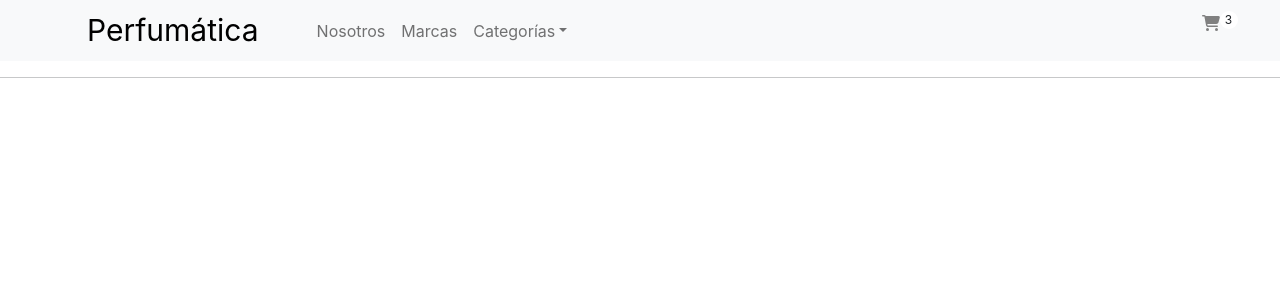
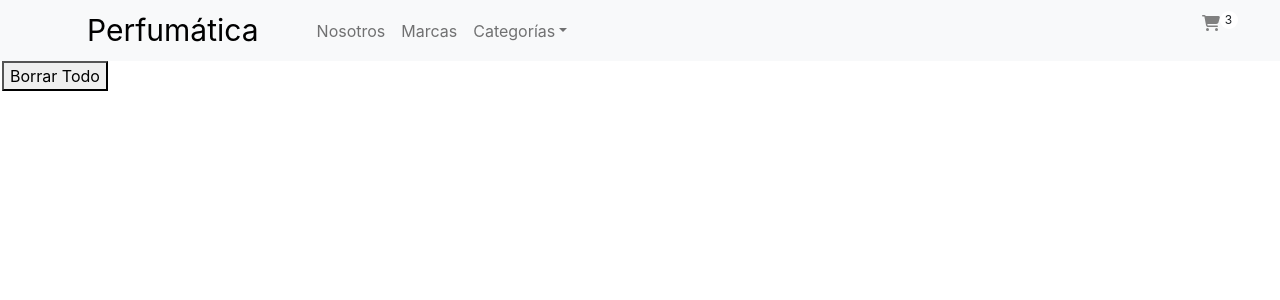
Before and after one commit to PaolaGuanca/perfumatica, a React (Create React App) app: page /Cart in a window 1280 px wide. Shown: the top 300 px of the page. Built offline with nearby package versions, Linux system fonts and the light colour scheme.

Commit message:
se agrega context

```diff
--- a/src/App.js
+++ b/src/App.js
@@ -3,10 +3,13 @@ import ItemListContainer from './componentes/ItemListContainer'
 import ItemDetailContainer from './componentes/ItemDetailContainer'
 import NavBar from './componentes/NavBar'
 import Cart from './componentes/Cart'
+import CartContextProvider  from './componentes/CartContext'
 import './App.css';
+
 
 const App = () => {
   return (
+    <CartContextProvider>
     <BrowserRouter>
      <NavBar />
        <Routes>
@@ -16,6 +19,7 @@ const App = () => {
          <Route path='/Cart' element={<Cart />} />
       </Routes>
     </BrowserRouter>
+    </CartContextProvider>
   );
 }
 
--- a/src/componentes/Cart.js
+++ b/src/componentes/Cart.js
@@ -1,7 +1,18 @@
+import { useContext } from "react"
+import { CartContext } from "./CartContext";
+
 const Cart = () => {
+    const contx = useContext(CartContext);
+
     return (
         <>
-        <hr></hr>
+        <button onClick={contx.clear}>Borrar Todo </button>
+        {
+            contx.cartList.map(item =>
+               <li>{item.marca}
+               <button onClick={() => contx.removeItem(item.id)}>Borrar Producto</button>
+               </li>)
+        }
         </>
     );
 }
--- /dev/null
+++ b/src/componentes/CartContext.js
@@ -0,0 +1,28 @@
+import { createContext, useState } from 'react'
+
+export const CartContext = createContext();
+
+const CartContextProvider =({ children }) => {
+    const [cartList, setCartList] = useState([]);
+
+    const addItem = (perfumes, quantity) => {
+        setCartList([...cartList, perfumes]);
+
+    }
+
+    const clear = () => {
+        setCartList([]);
+    }
+
+    const removeItem = (id) => {
+        setCartList(cartList.filter(item => item.id !== id));
+    }
+
+    return(
+        <CartContext.Provider value={{cartList, addItem, clear, removeItem}}  >
+            { children }
+        </CartContext.Provider>
+    );
+}
+
+export default CartContextProvider;
--- a/src/componentes/ItemDetail.js
+++ b/src/componentes/ItemDetail.js
@@ -1,14 +1,18 @@
 import { useState } from 'react';
 import { Link } from "react-router-dom";
 import ItemCount from './ItemCount';
+import { useContext } from "react"
+import { CartContext } from "./CartContext";
 import '../App.css';
 
 const ItemDetail = ({ item }) => {
     const [itemCount, setItemCount] = useState(0);
+    const contx = useContext(CartContext);
 
     const onAdd = (quantity) => {
         alert("Agregados " + quantity + " perfumes al carrito");
         setItemCount(quantity);
+        contx.addItem(item, quantity);
       }
 
       return (
```
